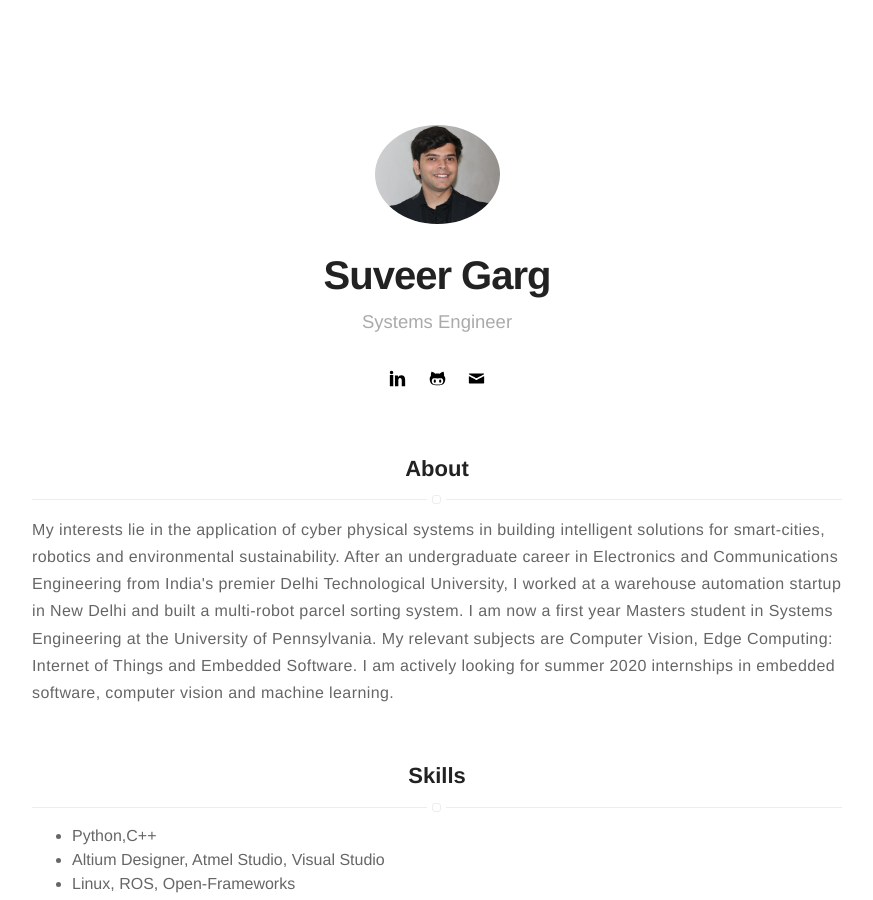
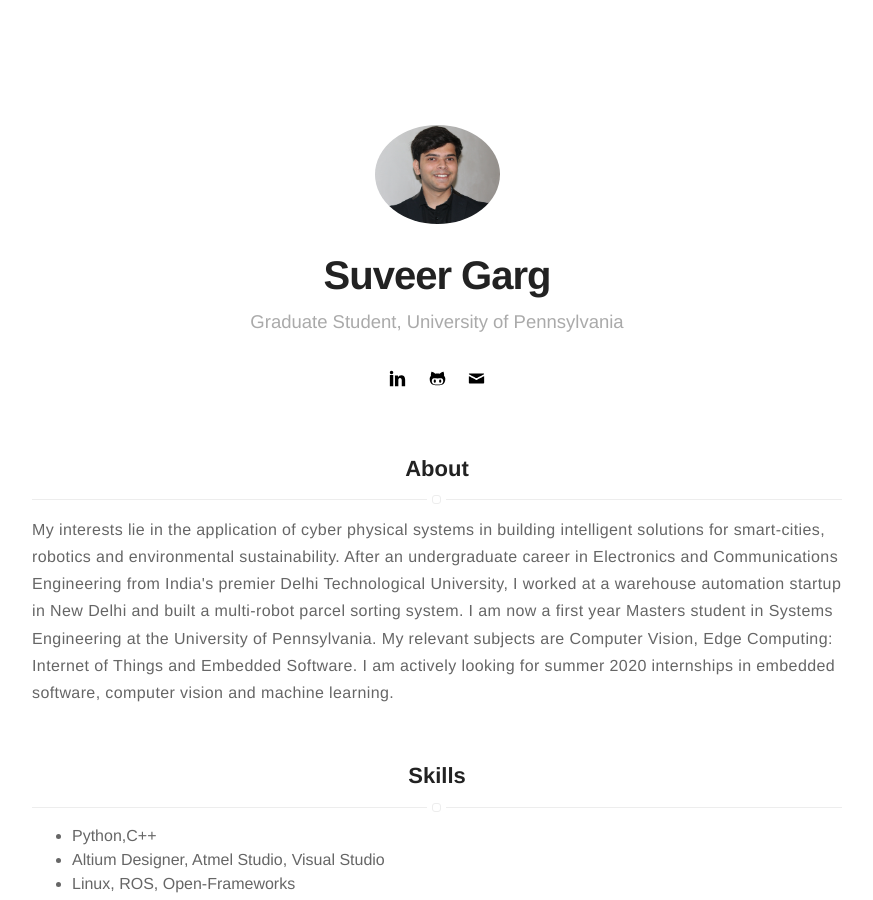
Before and after one commit to suveergarg/suveergarg.github.io, a Jekyll site: the page built from index.html, in a window 1280 px wide and 900 px high. Shown: the whole window, without its empty margins (203-1076 px from the left). Built offline with Jekyll 4.4.1, drawn with Linux system fonts in a browser that asks for light colours.

Commit message:
Update _config.yml

```diff
--- a/_config.yml
+++ b/_config.yml
@@ -1,6 +1,6 @@
 # Your name and what you do
 name: Suveer Garg
-bio: Systems Engineer
+bio: Graduate Student, University of Pennsylvania
 
 description: Portfolio Page
 
```
